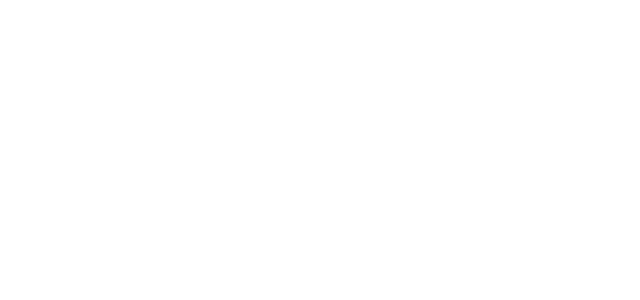
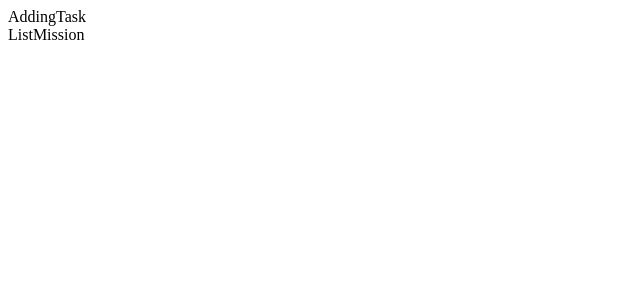
Before and after one commit to roeeLitman/militaryMissions, a React (Vite) app: page / in a window 1280 px wide. Shown: the top 300 px of the page, without its empty margins (0-640 px from the left). Built offline with nearby package versions, Linux system fonts and the light colour scheme.

Commit message:
create bask component

```diff
--- a/src/App.tsx
+++ b/src/App.tsx
@@ -1,12 +1,14 @@
-import './App.css'
+import "./App.css";
+import AddingTask from "./components/AddingTask";
+import ListMission from "./components/listtTask/ListMission";
 
 function App() {
-
   return (
     <>
+      <AddingTask />
+      <ListMission />
     </>
-  )
-
+  );
 }
 
-export default App
+export default App;
--- /dev/null
+++ b/src/components/AddingTask.tsx
@@ -0,0 +1,7 @@
+import React from 'react'
+
+export default function AddingTask() {
+  return (
+    <div>AddingTask</div>
+  )
+}
--- /dev/null
+++ b/src/components/listtTask/ListMission.tsx
@@ -0,0 +1,7 @@
+import React from 'react'
+
+export default function ListMission() {
+  return (
+    <div>ListMission</div>
+  )
+}
```
Also changed, not shown: src/components/listtTask/ButtonsMission.tsx (added, +7 -0 lines), src/components/listtTask/DetelsMission.tsx (added, +7 -0 lines), src/components/listtTask/ItemMission.tsx (added, +7 -0 lines).
